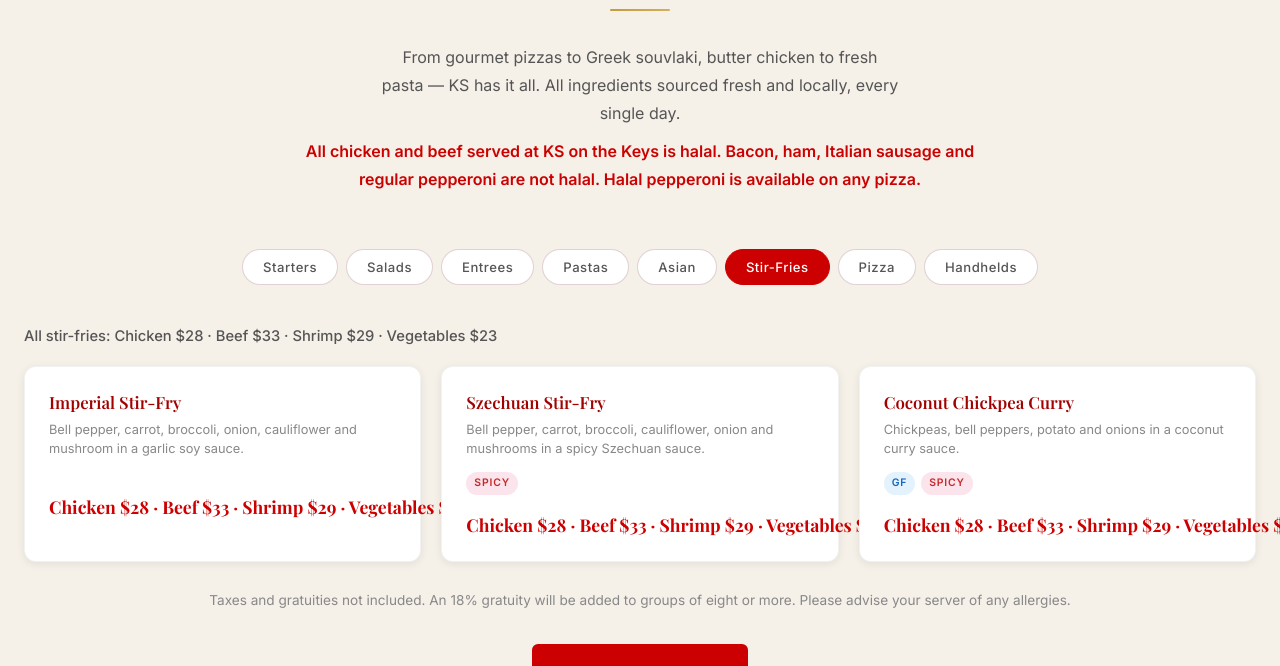
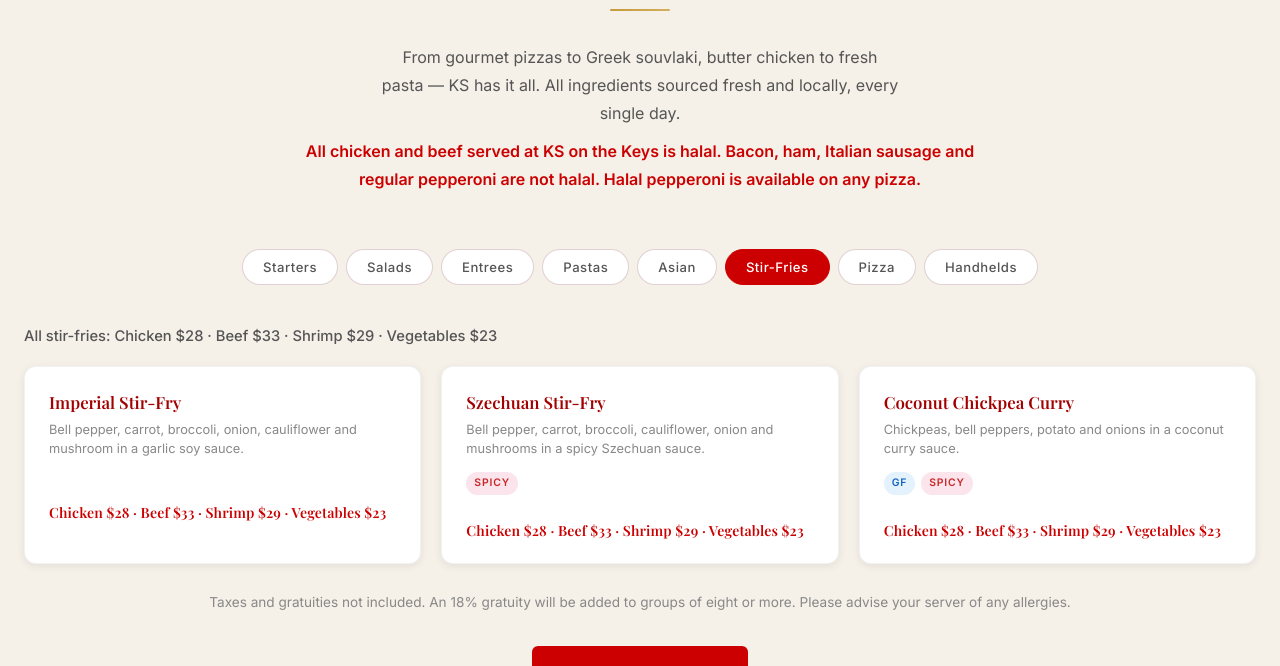
Before and after one commit to tshentenawy/ksonthekeys, a plain HTML site: page index.html in a window 1280 px wide. Both pictures are taken after a click on the tab "Stir-Fries". Shown: the part 2022-2688 px from the top of the page. Drawn offline with nearby package versions, Linux system fonts and the light colour scheme; a web font is replaced by a local one.

Commit message:
Optimize font size and layout for multi-option prices on stir-fry and menu cards

```diff
--- a/css/styles.css
+++ b/css/styles.css
@@ -92,3 +92,29 @@
 @media (prefers-reduced-motion: reduce){
 .fade-in{opacity:1 !important;transform:none !important;transition:none !important}
 }
+/* Multi-option pricing (Stir-Fries, Pad Thai, Souvlaki) */
+.menu-card-price-options,
+#stir-fries .menu-card-price,
+#panel-stir-fries .menu-card-price,
+.menu-card-price.menu-card-price-options{
+font-family:var(--font-serif);
+font-size:0.88rem;
+font-weight:600;
+line-height:1.45;
+white-space:normal;
+word-break:normal;
+overflow-wrap:normal;
+width:100%;
+text-align:left;
+margin-top:10px;
+color:var(--burgundy);
+letter-spacing:0.01em;
+}
+@media (max-width:600px){
+.menu-card-price-options,
+#stir-fries .menu-card-price,
+#panel-stir-fries .menu-card-price,
+.menu-card-price.menu-card-price-options{
+font-size:0.82rem;
+}
+}
--- a/index.html
+++ b/index.html
@@ -648,7 +648,7 @@
                 <p class="menu-card-desc" style="margin:0;">Two 4 oz skewers with Greek salad, rice pilaf, roasted potatoes and tzatziki.</p>
                 <div style="display:flex; gap:6px; flex-wrap:wrap; margin-top:6px;"><span class="menu-card-badge badge-gf">GF</span></div>
               </div>
-              <div class="menu-card-price">Chicken $30 · Filet Mignon $39 · Shrimp $33</div>
+              <div class="menu-card-price menu-card-price-options">Chicken $30 · Filet Mignon $39 · Shrimp $33</div>
             </div>
             <div class="menu-card">
               <div class="menu-card-info">
@@ -798,7 +798,7 @@
                 <p class="menu-card-desc" style="margin:0;">Rice noodles, carrot and egg in an onion tamarind sauce, topped with cashew sauce and cashews, garnished with scallions.</p>
                 <div style="display:flex; gap:6px; flex-wrap:wrap; margin-top:6px;"><span class="menu-card-badge badge-gf">GF</span></div>
               </div>
-              <div class="menu-card-price">Chicken $28 · Beef $33 · Shrimp $29 · Veg $24</div>
+              <div class="menu-card-price menu-card-price-options">Chicken $28 · Beef $33 · Shrimp $29 · Veg $24</div>
             </div>
             <div class="menu-card">
               <div class="menu-card-info">
@@ -845,7 +845,7 @@
                 <p class="menu-card-desc" style="margin:0;">Bell pepper, carrot, broccoli, onion, cauliflower and mushroom in a garlic soy sauce.</p>
 
               </div>
-              <div class="menu-card-price">Chicken $28 · Beef $33 · Shrimp $29 · Vegetables $23</div>
+              <div class="menu-card-price menu-card-price-options">Chicken $28 · Beef $33 · Shrimp $29 · Vegetables $23</div>
             </div>
             <div class="menu-card">
               <div class="menu-card-info">
@@ -853,7 +853,7 @@
                 <p class="menu-card-desc" style="margin:0;">Bell pepper, carrot, broccoli, cauliflower, onion and mushrooms in a spicy Szechuan sauce.</p>
                 <div style="display:flex; gap:6px; flex-wrap:wrap; margin-top:6px;"><span class="menu-card-badge badge-spicy">SPICY</span></div>
               </div>
-              <div class="menu-card-price">Chicken $28 · Beef $33 · Shrimp $29 · Vegetables $23</div>
+              <div class="menu-card-price menu-card-price-options">Chicken $28 · Beef $33 · Shrimp $29 · Vegetables $23</div>
             </div>
             <div class="menu-card">
               <div class="menu-card-info">
@@ -861,7 +861,7 @@
                 <p class="menu-card-desc" style="margin:0;">Chickpeas, bell peppers, potato and onions in a coconut curry sauce.</p>
                 <div style="display:flex; gap:6px; flex-wrap:wrap; margin-top:6px;"><span class="menu-card-badge badge-gf">GF</span><span class="menu-card-badge badge-spicy">SPICY</span></div>
               </div>
-              <div class="menu-card-price">Chicken $28 · Beef $33 · Shrimp $29 · Vegetables $23</div>
+              <div class="menu-card-price menu-card-price-options">Chicken $28 · Beef $33 · Shrimp $29 · Vegetables $23</div>
             </div>
         </div>
       </div>
```
Also changed, not shown: menu.html (+5 -5 lines).
